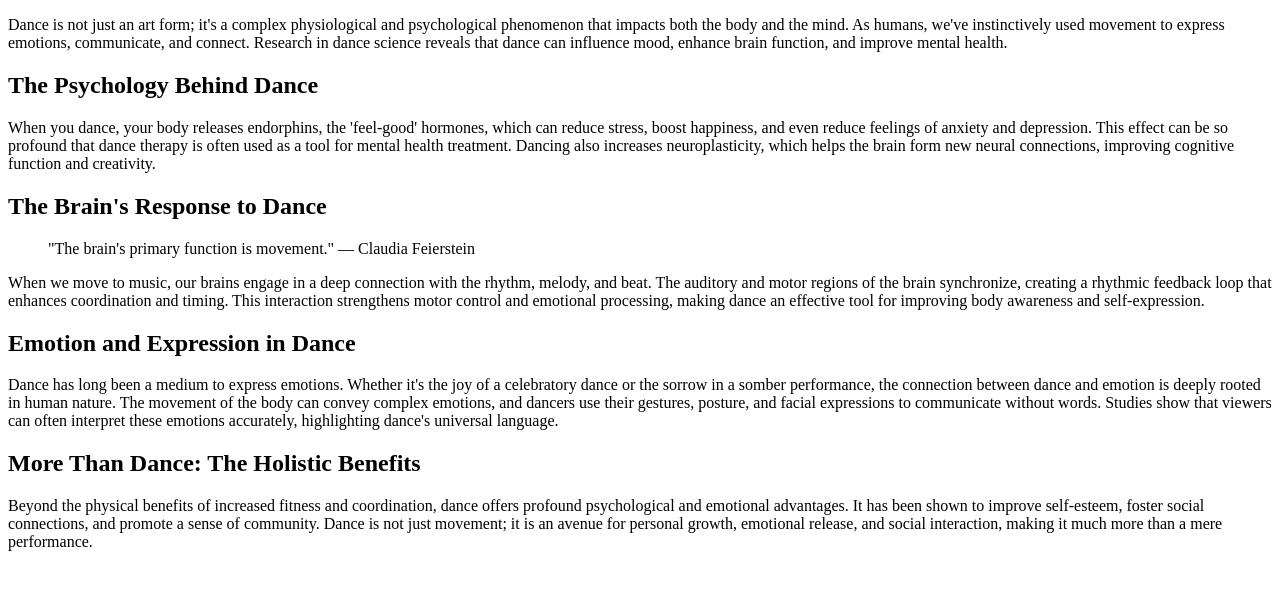
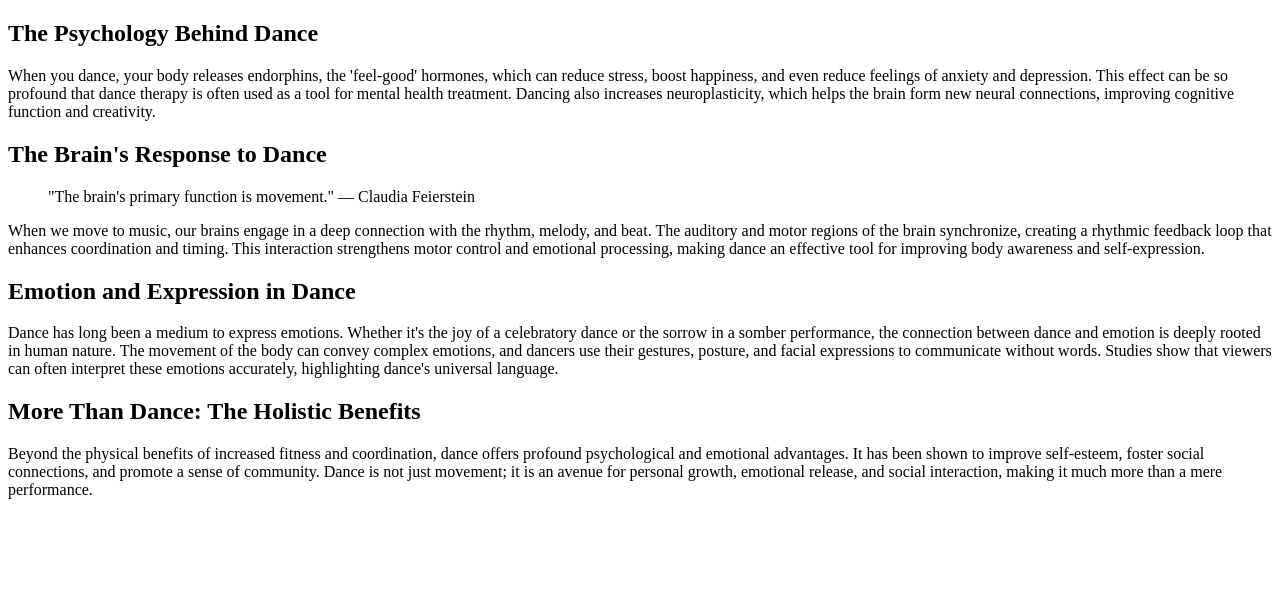
Before and after one commit to BocsaGeorgiana/BocsaGeorgiana.github.io, a plain HTML site: page science_of_dance.html in a window 1280 px wide. Drawn offline with Linux system fonts and the light colour scheme.

Commit message:
remove some text

```diff
--- a/science_of_dance.html
+++ b/science_of_dance.html
@@ -9,11 +9,6 @@
 
 <body>
     <div class="science-container">
-        <p>Dance is not just an art form; it's a complex physiological and psychological phenomenon that impacts both
-            the body and the mind. As humans, we've instinctively used movement to express emotions, communicate, and
-            connect. Research in dance science reveals that dance can influence mood, enhance brain function, and
-            improve mental health.</p>
-
         <section class="science-section">
             <h2>The Psychology Behind Dance</h2>
             <p>When you dance, your body releases endorphins, the 'feel-good' hormones, which can reduce stress, boost
```
Also changed, not shown: introduction.html (+0 -5 lines).
